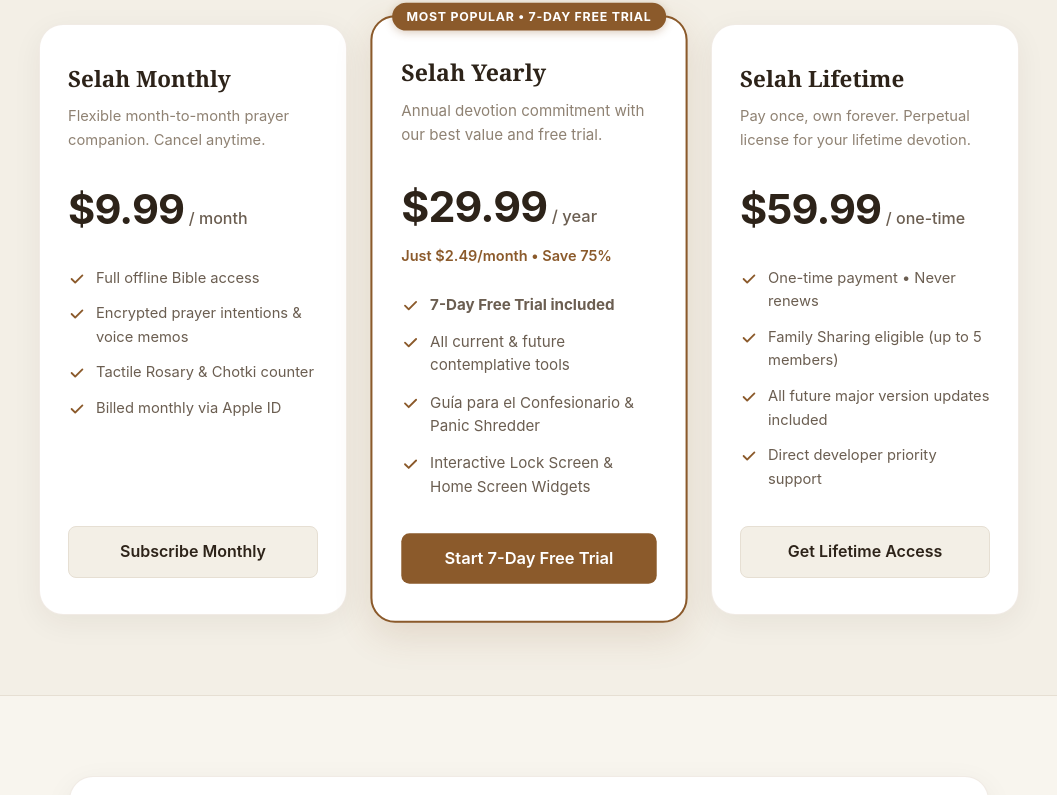
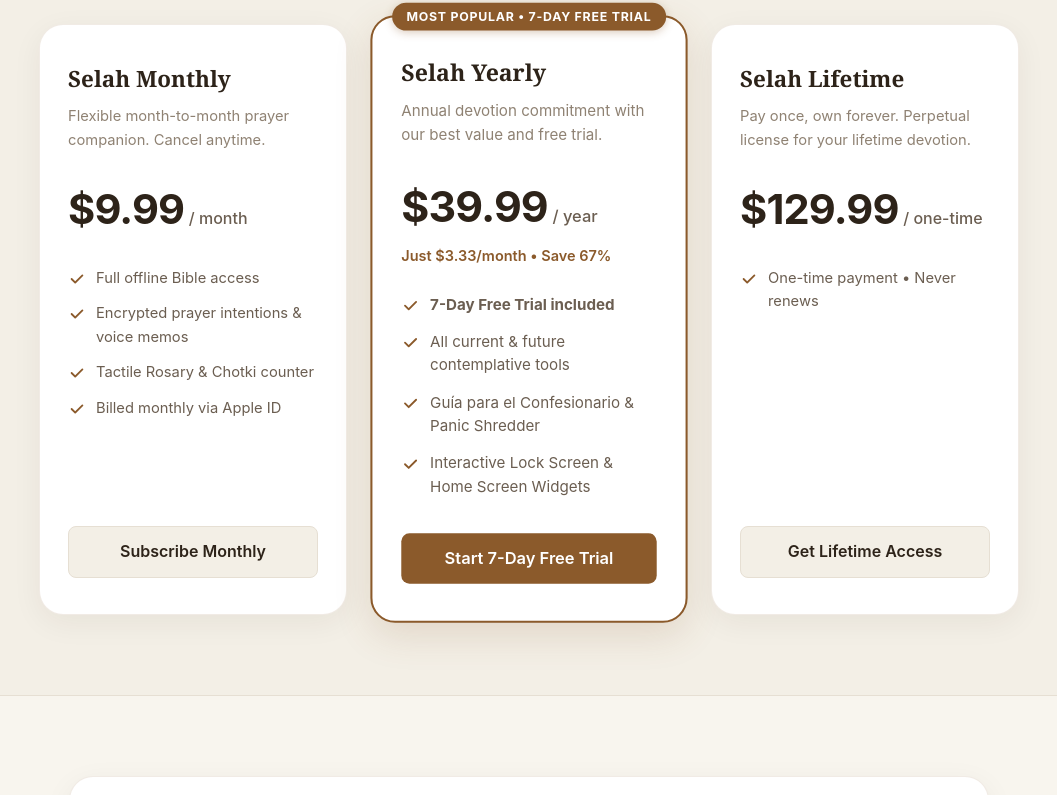
Before and after one commit to qqtran77/selah, a plain HTML site: page index.html in a window 1280 px wide. Shown: the part 4601-5396 px from the top of the page, without its empty margins (111-1168 px from the left). Drawn offline with Linux system fonts and the light colour scheme.

Commit message:
Sync website prices and Lifetime features with the app
- Yearly $39.99, Monthly $9.99, Lifetime $129.99 (matches App Store Connect and in-app pricing)
- Yearly savings corrected to 67%
- Remove Lifetime claims the app does not offer (Family Sharing, major-version updates, priority support)

```diff
--- a/index.html
+++ b/index.html
@@ -1148,9 +1148,9 @@
               <h3 class="pricing-title">Selah Yearly</h3>
               <p class="pricing-desc">Annual devotion commitment with our best value and free trial.</p>
               <div class="price-box">
-                <span class="price-amount">$29.99</span>
+                <span class="price-amount">$39.99</span>
                 <span class="price-period">/ year</span>
-                <div class="price-subtext">Just $2.49/month &bull; Save 75%</div>
+                <div class="price-subtext">Just $3.33/month &bull; Save 67%</div>
               </div>
               <ul class="price-features">
                 <li><svg viewBox="0 0 20 20" fill="currentColor"><path fill-rule="evenodd" d="M16.707 5.293a1 1 0 010 1.414l-8 8a1 1 0 01-1.414 0l-4-4a1 1 0 011.414-1.414L8 12.586l7.293-7.293a1 1 0 011.414 0z" clip-rule="evenodd"/></svg><strong>7-Day Free Trial included</strong></li>
@@ -1168,14 +1168,11 @@
               <h3 class="pricing-title">Selah Lifetime</h3>
               <p class="pricing-desc">Pay once, own forever. Perpetual license for your lifetime devotion.</p>
               <div class="price-box">
-                <span class="price-amount">$59.99</span>
+                <span class="price-amount">$129.99</span>
                 <span class="price-period">/ one-time</span>
               </div>
               <ul class="price-features">
                 <li><svg viewBox="0 0 20 20" fill="currentColor"><path fill-rule="evenodd" d="M16.707 5.293a1 1 0 010 1.414l-8 8a1 1 0 01-1.414 0l-4-4a1 1 0 011.414-1.414L8 12.586l7.293-7.293a1 1 0 011.414 0z" clip-rule="evenodd"/></svg>One-time payment &bull; Never renews</li>
-                <li><svg viewBox="0 0 20 20" fill="currentColor"><path fill-rule="evenodd" d="M16.707 5.293a1 1 0 010 1.414l-8 8a1 1 0 01-1.414 0l-4-4a1 1 0 011.414-1.414L8 12.586l7.293-7.293a1 1 0 011.414 0z" clip-rule="evenodd"/></svg>Family Sharing eligible (up to 5 members)</li>
-                <li><svg viewBox="0 0 20 20" fill="currentColor"><path fill-rule="evenodd" d="M16.707 5.293a1 1 0 010 1.414l-8 8a1 1 0 01-1.414 0l-4-4a1 1 0 011.414-1.414L8 12.586l7.293-7.293a1 1 0 011.414 0z" clip-rule="evenodd"/></svg>All future major version updates included</li>
-                <li><svg viewBox="0 0 20 20" fill="currentColor"><path fill-rule="evenodd" d="M16.707 5.293a1 1 0 010 1.414l-8 8a1 1 0 01-1.414 0l-4-4a1 1 0 011.414-1.414L8 12.586l7.293-7.293a1 1 0 011.414 0z" clip-rule="evenodd"/></svg>Direct developer priority support</li>
               </ul>
             </div>
             <a href="https://apps.apple.com/app/id6756558351" class="pricing-btn secondary">Get Lifetime Access</a>
@@ -1247,9 +1244,9 @@
             <h3>2. Subscriptions &amp; Auto-Renewal Terms</h3>
             <p>Selah offers auto-renewing subscriptions and one-time in-app purchases:</p>
             <ul>
-              <li><strong>Selah Yearly ($29.99/year):</strong> Includes a 7-day free trial where indicated. Unless cancelled at least 24 hours prior to the end of the trial period, your Apple ID account will be charged $29.99 for one year of service. The subscription automatically renews each year until cancelled.</li>
+              <li><strong>Selah Yearly ($39.99/year):</strong> Includes a 7-day free trial where indicated. Unless cancelled at least 24 hours prior to the end of the trial period, your Apple ID account will be charged $39.99 for one year of service. The subscription automatically renews each year until cancelled.</li>
               <li><strong>Selah Monthly ($9.99/month):</strong> Billed monthly to your Apple ID account. Automatically renews each month unless auto-renew is disabled at least 24 hours before the current period ends.</li>
-              <li><strong>Selah Lifetime Access ($59.99 one-time):</strong> Grants perpetual access to all current and future premium devotion features without recurring fees.</li>
+              <li><strong>Selah Lifetime Access ($129.99 one-time):</strong> Grants perpetual access to all current and future premium devotion features without recurring fees.</li>
             </ul>
 
             <h3>3. Managing and Cancelling Subscriptions</h3>
```
Also changed, not shown: terms.html (+2 -2 lines).
